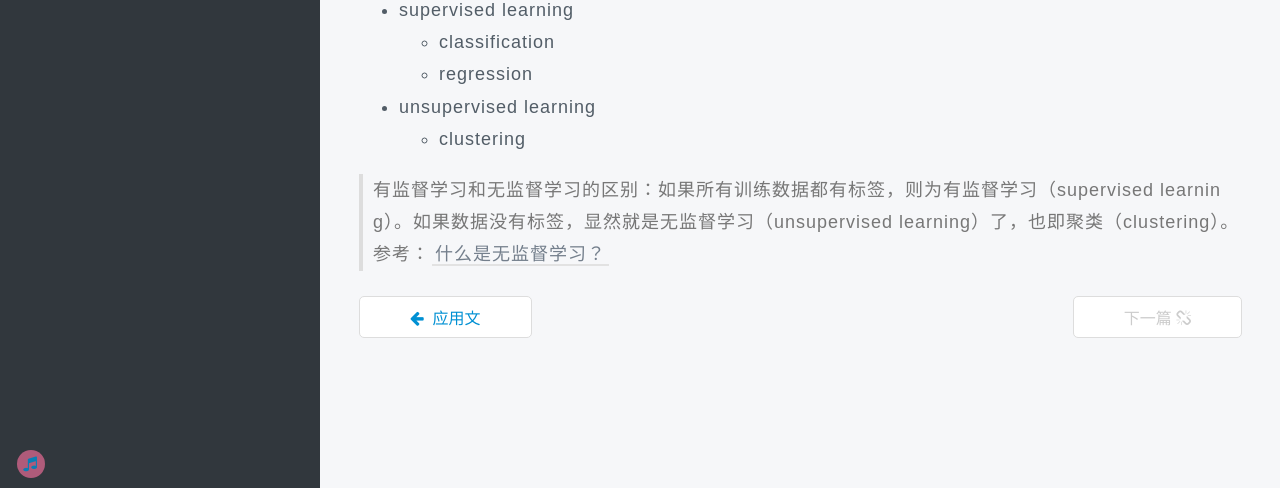
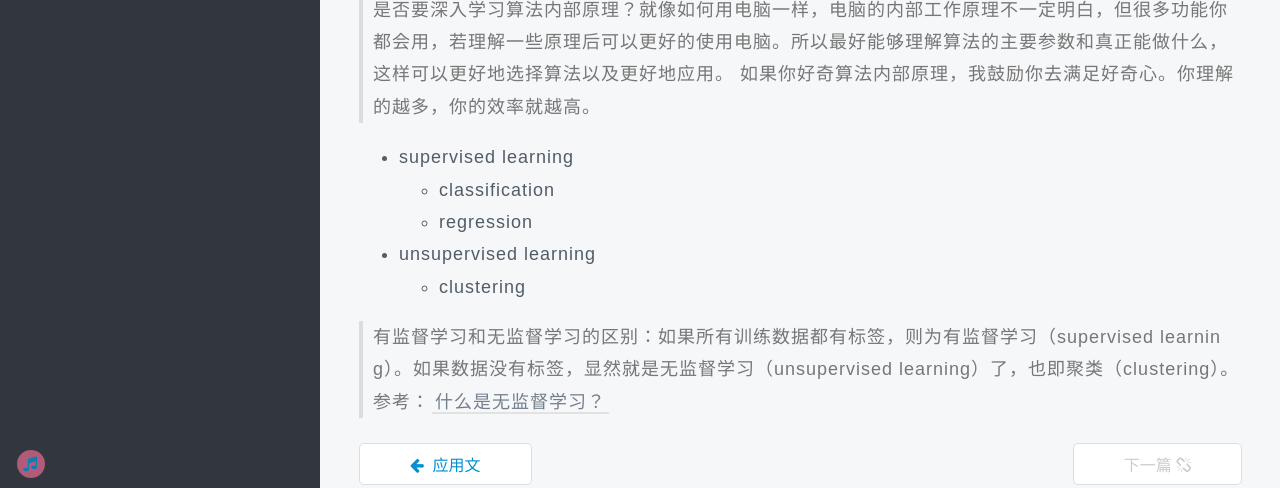
Before and after one commit to cxy229/blog, a Jekyll site: the page built from _posts/ML/2016-08-01-读《一周时间，初试 ML》.md, in a window 1280 px wide and 1217 px high. Shown: the part 729-1217 px from the top of the window. Built offline with Jekyll 4.4.1, drawn with Linux system fonts in a browser that asks for light colours; nearby versions of some CDN libraries; some web fonts are replaced; comment, search, counter and statistics services are not loaded.

Commit message:
Update 2016-08-01-读《一周时间，初试 ML》.md

```diff
--- a/_posts/ML/2016-08-01-读《一周时间，初试 ML》.md
+++ b/_posts/ML/2016-08-01-读《一周时间，初试 ML》.md
@@ -12,6 +12,9 @@ tags       : [notes]
 #### [Intro to Machine Learning with Scikit Learn and Python](https://pythonprogramming.net/machine-learning-python-sklearn-intro/)
 ![mechinelearning](http://7xqql4.com1.z0.glb.clouddn.com/machineLearning.png)
 
+> 是否要深入学习算法内部原理？就像如何用电脑一样，电脑的内部工作原理不一定明白，但很多功能你都会用，若理解一些原理后可以更好的使用电脑。所以最好能够理解算法的主要参数和真正能做什么，这样可以更好地选择算法以及更好地应用。
+如果你好奇算法内部原理，我鼓励你去满足好奇心。你理解的越多，你的效率就越高。
+
 - supervised learning
   - classification
   - regression
```
